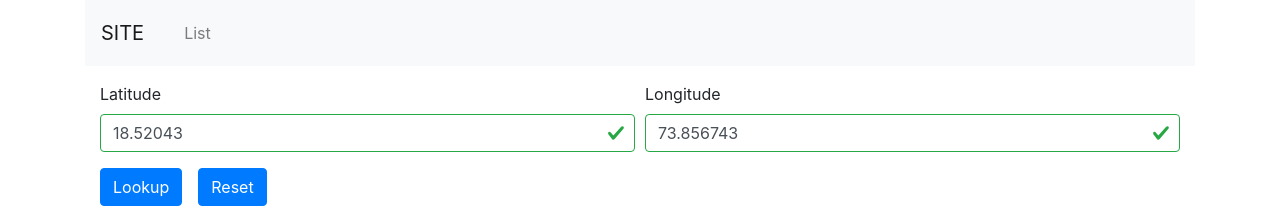
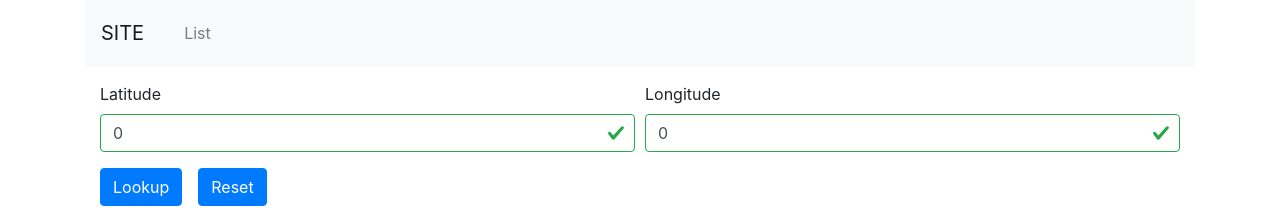
Before and after one commit to naikvarun/site-frontend, a React (Create React App) app: page / in a window 1280 px wide. Shown: the top 208 px of the page. Built offline with nearby package versions, Linux system fonts and the light colour scheme; no server answers.

Commit message:
Take the current user location or else set it to 0

```diff
--- a/src/container/WeatherLookup.js
+++ b/src/container/WeatherLookup.js
@@ -8,9 +8,8 @@ export default class WeatherLookup extends React.Component {
     constructor(props) {
         super(props);
         this.state = {
-            // Pune, Maharashtra, India
-            latitude: 18.520430,
-            longitude: 73.856743,
+            latitude: 0,
+            longitude: 0,
             formValid: true,
             result: undefined,
             hasError: false,
@@ -20,6 +19,14 @@ export default class WeatherLookup extends React.Component {
         this.handleSubmit = this.handleSubmit.bind(this);
         this.isFormValid = this.isFormValid.bind(this);
         this.reset = this.reset.bind(this);
+    }
+
+    async componentDidMount() {
+        await navigator.geolocation.getCurrentPosition(position => this.setState({
+                latitude: position.coords.latitude,
+                longitude: position.coords.longitude
+            }),
+            err => console.log(err));
     }
 
 
@@ -80,7 +87,7 @@ export default class WeatherLookup extends React.Component {
                             <Form.Row>
                                 <Form.Group as={Col} controlId="latitude">
                                     <Form.Label>Latitude</Form.Label>
-                                    <Form.Control type="number" name="latitude" min={-90} max={90} step={0.000001}
+                                    <Form.Control type="number" name="latitude" min={-90} max={90} step={0.00000000000001}
                                                   value={this.state.latitude} onChange={e => this.handleChange(e)}/>
                                     <Form.Control.Feedback type="invalid">
                                         Latitude should be between -90 and +90
@@ -89,7 +96,7 @@ export default class WeatherLookup extends React.Component {
 
                                 <Form.Group as={Col} controlId="longitude">
                                     <Form.Label>Longitude</Form.Label>
-                                    <Form.Control type="number" name="longitude" min={-180} max={180} step={0.000001}
+                                    <Form.Control type="number" name="longitude" min={-180} max={180} step={0.00000000000001}
                                                   value={this.state.longitude} onChange={e => this.handleChange(e)}/>
                                     <Form.Control.Feedback type="invalid">
                                         longitude should be between -180 and +180
```
